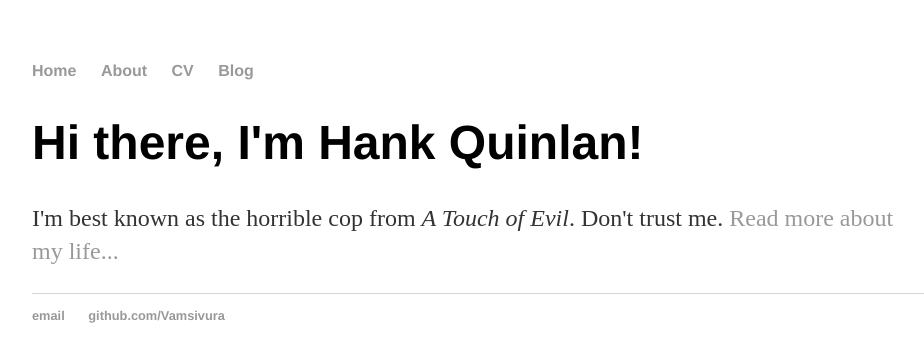
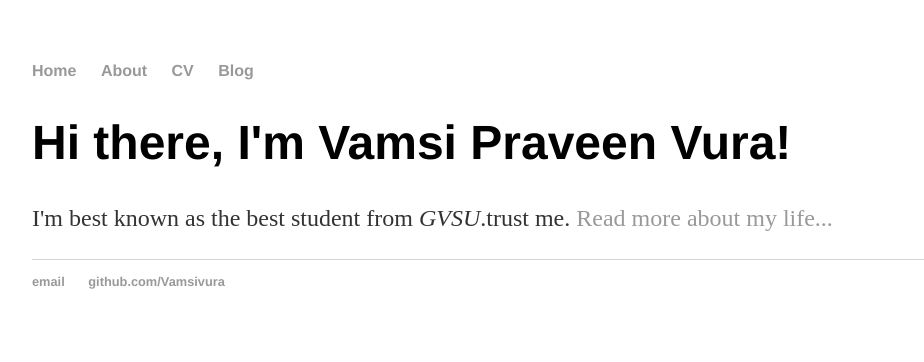
Before and after one commit to Vamsivura/Vamsivura.github.io, a Jekyll site: the page built from index.html, in a window 1280 px wide. Shown: the top 362 px of the page, without its empty margins (160-1084 px from the left). Built offline with Jekyll 4.4.1, drawn with Linux system fonts in a browser that asks for light colours.

Commit message:
Update index.html

```diff
--- a/index.html
+++ b/index.html
@@ -4,6 +4,6 @@ title: Hank Quinlan, Horrible Cop
 ---
 
 		<div class="blurb">
-			<h1>Hi there, I'm Hank Quinlan!</h1>
-			<p>I'm best known as the horrible cop from <em>A Touch of Evil</em>. Don't trust me. <a href="/about">Read more about my life...</a></p>
+			<h1>Hi there, I'm Vamsi Praveen Vura!</h1>
+			<p>I'm best known as the best student from <em>GVSU</em>.trust me. <a href="/about">Read more about my life...</a></p>
 		</div>
```
